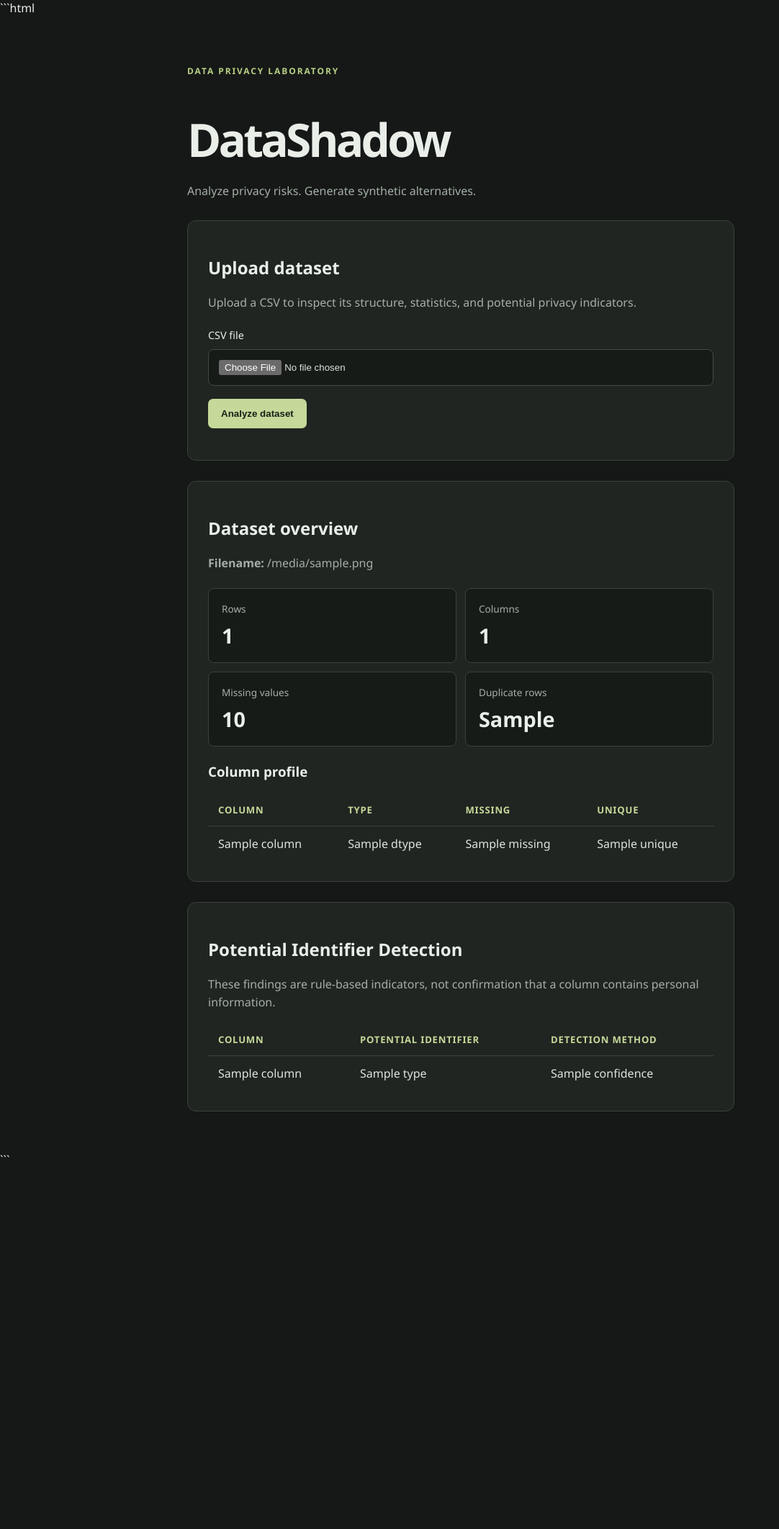
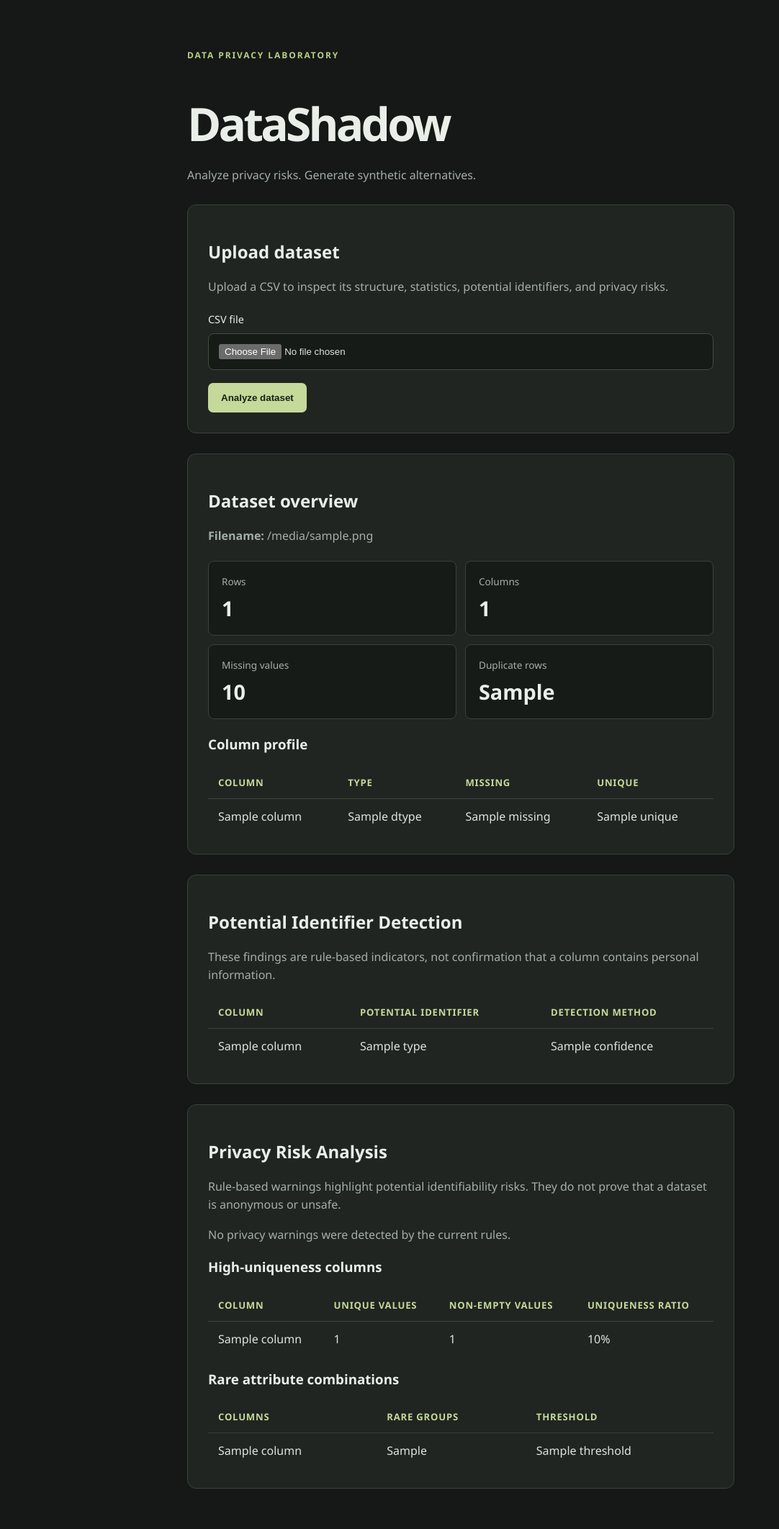
Before and after one commit to karthik-k11/DataShadow, a Flask app: template templates/index.html in a window 1280 px wide. Shown: the whole page at 72% size, without its empty margins (0-1082 px from the left). Before the commit the page ends 1608 px from the top, so only its background shows below. Run offline with Flask 3, Linux system fonts and the light colour scheme; the template is opened without the code that fills it: most values are stand-ins (such as "Sample title", 1, 10 or a date in 2020).

Commit message:
Added privacy risk analysis dashboard with explainable warnings and rare combination detection

````diff
--- a/app.py
+++ b/app.py
@@ -7,6 +7,8 @@ from werkzeug.utils import secure_filename
 from profiler import profile_dataset
 
 from pii_detector import detect_pii
+
+from privacy_analyzer import analyze_privacy_risks
 
 app = Flask(__name__)
 
@@ -21,6 +23,7 @@ def index():
     dataset_info = None
     profile = None
     pii_findings = []
+    privacy_report = None
     error = None
 
     if request.method == "POST":
@@ -63,6 +66,7 @@ def index():
 
                     profile = profile_dataset(df)
                     pii_findings = detect_pii(df)
+                    privacy_report = analyze_privacy_risks(df)
 
             except (
                 ValueError,
@@ -84,9 +88,9 @@ def index():
         dataset_info=dataset_info,
         profile=profile,
         pii_findings=pii_findings,
+        privacy_report=privacy_report,
         error=error,
     )
-
 
 @app.errorhandler(413)
 def file_too_large(_error):
@@ -96,11 +100,11 @@ def file_too_large(_error):
             dataset_info=None,
             profile=None,
             pii_findings=[],
+            privacy_report=None,
             error="File exceeds the 5 MB upload limit.",
         ),
         413,
     )
 
-
 if __name__ == "__main__":
     app.run(debug=True)
--- /dev/null
+++ b/privacy_analyzer.py
@@ -0,0 +1,104 @@
+import re
+
+import pandas as pd
+
+
+DIRECT_IDENTIFIER_KEYWORDS = {
+    "name",
+    "email",
+    "phone",
+    "mobile",
+    "address",
+    "aadhaar",
+    "ssn",
+    "passport",
+    "pan",
+}
+
+
+def _is_direct_identifier(column):
+    normalized = re.sub(
+        r"[^a-z0-9]",
+        "",
+        str(column).lower(),
+    )
+
+    return any(
+        keyword in normalized
+        for keyword in DIRECT_IDENTIFIER_KEYWORDS
+    )
+
+
+def analyze_privacy_risks(df, rare_threshold=2):
+    unique_columns = []
+    rare_combinations = []
+    warnings = []
+
+    for column in df.columns:
+        values = df[column].dropna()
+        total = len(values)
+
+        if total >= 2:
+            unique_count = int(values.nunique())
+            uniqueness_ratio = unique_count / total
+
+            if uniqueness_ratio >= 0.9:
+                unique_columns.append({
+                    "column": str(column),
+                    "unique_count": unique_count,
+                    "total_values": total,
+                    "uniqueness_ratio": round(
+                        uniqueness_ratio, 2
+                    ),
+                })
+
+                warnings.append({
+                    "type": "High uniqueness",
+                    "columns": [str(column)],
+                    "message": (
+                        "This column contains mostly unique "
+                        "values and may increase identifiability."
+                    ),
+                })
+
+    # Exclude likely direct identifiers from pair analysis.
+    candidate_columns = [
+        column
+        for column in df.columns
+        if not _is_direct_identifier(column)
+        and df[column].nunique(dropna=True) > 1
+    ]
+
+    for i, first in enumerate(candidate_columns):
+        for second in candidate_columns[i + 1:]:
+            counts = (
+                df.groupby(
+                    [first, second],
+                    dropna=False,
+                )
+                .size()
+            )
+
+            rare_count = int((counts <= rare_threshold).sum())
+
+            if rare_count:
+                rare_combinations.append({
+                    "columns": [str(first), str(second)],
+                    "rare_groups": rare_count,
+                    "threshold": rare_threshold,
+                })
+
+                warnings.append({
+                    "type": "Rare combinations",
+                    "columns": [str(first), str(second)],
+                    "message": (
+                        "Some combinations occur infrequently "
+                        "and may make records easier to distinguish."
+                    ),
+                })
+
+    return {
+        "unique_columns": unique_columns,
+        "rare_combinations": rare_combinations,
+        "warnings": warnings,
+    }
--- a/templates/index.html
+++ b/templates/index.html
@@ -1,10 +1,9 @@
-```html
 <!DOCTYPE html>
 <html lang="en">
 <head>
     <meta charset="UTF-8">
     <meta name="viewport" content="width=device-width, initial-scale=1.0">
-    <title>DataShadow | Dataset Profiling</title>
+    <title>DataShadow | Dataset Privacy Analyzer</title>
     <link rel="stylesheet"
           href="{{ url_for('static', filename='style.css') }}">
 </head>
@@ -20,12 +19,13 @@
             </p>
         </header>
 
+        <!-- CSV Upload -->
         <section class="panel">
             <h2>Upload dataset</h2>
 
             <p>
                 Upload a CSV to inspect its structure, statistics,
-                and potential privacy indicators.
+                potential identifiers, and privacy risks.
             </p>
 
             <form method="POST" enctype="multipart/form-data">
@@ -53,6 +53,7 @@
 
         {% if profile %}
 
+        <!-- Dataset Overview -->
         <section class="panel">
             <h2>Dataset overview</h2>
 
@@ -83,6 +84,7 @@
                 </div>
             </div>
 
+            <!-- Column Profile -->
             <h3>Column profile</h3>
 
             <div class="table-wrap">
@@ -109,6 +111,7 @@
                 </table>
             </div>
 
+            <!-- Numerical Statistics -->
             {% set numeric_columns = profile.columns
                 |selectattr("numeric")
                 |list
@@ -147,6 +150,7 @@
             {% endif %}
         </section>
 
+        <!-- Potential Identifier Detection -->
         <section class="panel">
             <h2>Potential Identifier Detection</h2>
 
@@ -178,10 +182,106 @@
                 </table>
             </div>
             {% else %}
+            <p>No potential identifiers detected by the current rules.</p>
+            {% endif %}
+        </section>
+
+        <!-- Privacy Risk Analysis -->
+        <section class="panel">
+            <h2>Privacy Risk Analysis</h2>
+
             <p>
-                No potential identifiers detected by the current rules.
+                Rule-based warnings highlight potential identifiability
+                risks. They do not prove that a dataset is anonymous
+                or unsafe.
             </p>
+
+            {% if privacy_report and privacy_report.warnings %}
+            <h3>Privacy warnings</h3>
+
+            <div class="table-wrap">
+                <table>
+                    <thead>
+                        <tr>
+                            <th>Risk type</th>
+                            <th>Columns</th>
+                            <th>Explanation</th>
+                        </tr>
+                    </thead>
+
+                    <tbody>
+                        {% for warning in privacy_report.warnings %}
+                        <tr>
+                            <td>{{ warning.type }}</td>
+                            <td>{{ warning.columns | join(", ") }}</td>
+                            <td>{{ warning.message }}</td>
+                        </tr>
+                        {% endfor %}
+                    </tbody>
+                </table>
+            </div>
+            {% else %}
+            <p>No privacy warnings were detected by the current rules.</p>
             {% endif %}
+
+            <!-- High Uniqueness -->
+            {% if privacy_report and privacy_report.unique_columns %}
+            <h3>High-uniqueness columns</h3>
+
+            <div class="table-wrap">
+                <table>
+                    <thead>
+                        <tr>
+                            <th>Column</th>
+                            <th>Unique values</th>
+                            <th>Non-empty values</th>
+                            <th>Uniqueness ratio</th>
+                        </tr>
+                    </thead>
+
+                    <tbody>
+                        {% for item in privacy_report.unique_columns %}
+                        <tr>
+                            <td>{{ item.column }}</td>
+                            <td>{{ item.unique_count }}</td>
+                            <td>{{ item.total_values }}</td>
+                            <td>
+                                {{ (item.uniqueness_ratio * 100) | round(1) }}%
+                            </td>
+                        </tr>
+                        {% endfor %}
+                    </tbody>
+                </table>
+            </div>
+            {% endif %}
+
+            <!-- Rare Attribute Combinations -->
+            {% if privacy_report and privacy_report.rare_combinations %}
+            <h3>Rare attribute combinations</h3>
+
+            <div class="table-wrap">
+                <table>
+                    <thead>
+                        <tr>
+                            <th>Columns</th>
+                            <th>Rare groups</th>
+                            <th>Threshold</th>
+                        </tr>
+                    </thead>
+
+                    <tbody>
+                        {% for item in privacy_report.rare_combinations %}
+                        <tr>
+                            <td>{{ item.columns | join(" + ") }}</td>
+                            <td>{{ item.rare_groups }}</td>
+                            <td>{{ item.threshold }}</td>
+                        </tr>
+                        {% endfor %}
+                    </tbody>
+                </table>
+            </div>
+            {% endif %}
+
         </section>
 
         {% endif %}
@@ -189,4 +289,3 @@
     </main>
 </body>
 </html>
-```
````
Also changed, not shown: tests/test_privacy_analyzer.py (added, +61 -0 lines).
